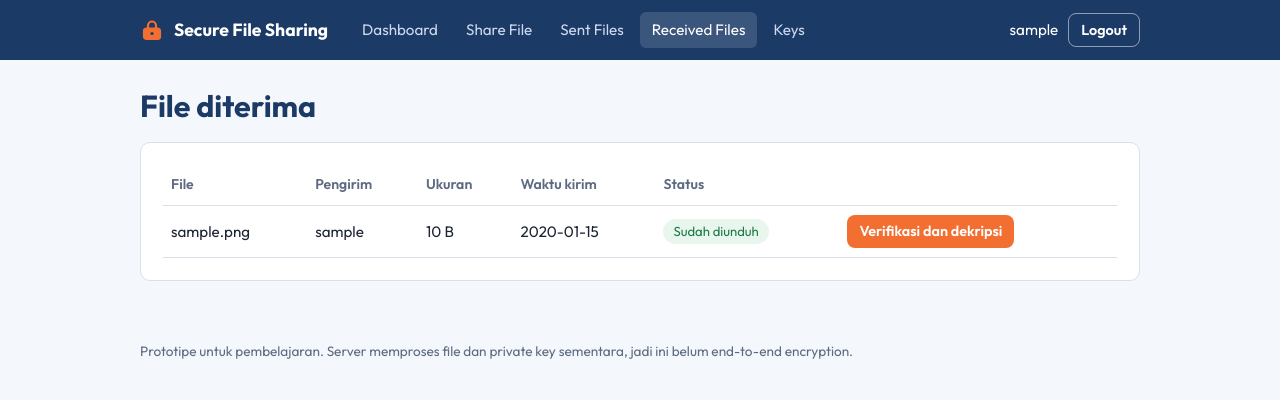
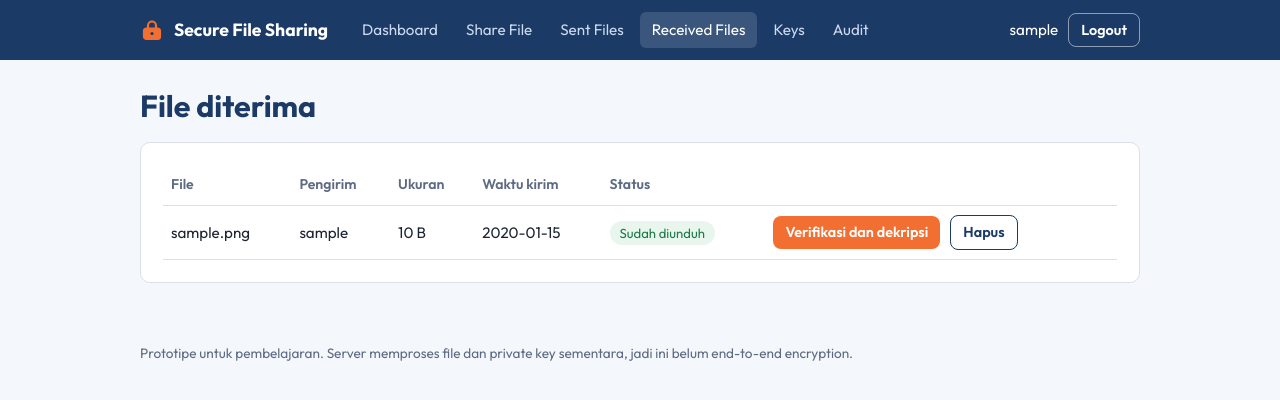
Before and after one commit to tonyyputra/secure-file-sharing, a Flask app: page /received in a window 1280 px wide. Shown: the top 400 px of the page. Run offline with Flask 3, Linux system fonts and the light colour scheme; the visitor is signed in with stand-in values (Sample User, id 1); tables that the repository leaves empty hold one stand-in row (values such as "Sample post").

Commit message:
feat: jejak audit, penghapusan paket, pagination, dan penanda file baru
Jejak audit. Tabel audit_log baru mencatat register, login berhasil dan
gagal, logout, pengiriman berhasil dan gagal, dekripsi berhasil dan
gagal beserta tahap kegagalannya, pembuatan ulang kunci, dan
penghapusan. Sebelumnya aplikasi mengklaim tanda tangan digital sebagai
bukti pengirim, padahal tidak ada catatan siapa melakukan apa dan kapan,
sehingga klaim non-repudiation tidak punya dasar. Halaman /audit
menampilkan jejak milik pengguna sendiri saja.

Penghapusan paket. Route /files/<id>/delete menghapus berkas .sfs dari
disk sekaligus barisnya di basis data. Pengirim memakainya untuk menarik
kembali kiriman, penerima untuk membersihkan file yang sudah diunduh.
Sebelumnya paket menumpuk di data/packages tanpa cara menghapus.

Pagination. /sent, /received, dan /audit dibatasi PER_PAGE=20 baris.
Dashboard hanya menampilkan DASHBOARD_RECENT=5 baris terbaru, dan karena
daftarnya kini dibatasi, angka ringkasan dihitung lewat query COUNT
terpisah supaya tetap menunjukkan jumlah sebenarnya.

Penanda file baru. Jumlah file yang belum dibuka tampil sebagai badge di
menu Received Files. Sebelumnya penerima tidak punya cara mengetahui ada
file masuk selain membuka halaman itu secara berkala.

(cherry picked from commit dd41d9c08914063e1750afe9663c591d742b2e06)

```diff
--- a/app.py
+++ b/app.py
@@ -26,6 +26,9 @@ DATA_DIR = os.environ.get("SFS_DATA_DIR", os.path.join(BASE_DIR, "data"))
 STORAGE_DIR = os.path.join(DATA_DIR, "packages")
 DB_PATH = os.path.join(DATA_DIR, "sfs.db")
 os.makedirs(STORAGE_DIR, exist_ok=True)
+
+PER_PAGE = 20          # baris per halaman pada daftar file dan audit log
+DASHBOARD_RECENT = 5   # jumlah baris ringkasan di dashboard
 
 MAX_FILE_MB = 10
 MAX_KEY_BYTES = 20 * 1024
@@ -59,6 +62,17 @@ CREATE TABLE IF NOT EXISTS user_keys (
     signing_public_key TEXT NOT NULL,
     created_at TEXT NOT NULL
 );
+CREATE TABLE IF NOT EXISTS audit_log (
+    id INTEGER PRIMARY KEY AUTOINCREMENT,
+    created_at TEXT NOT NULL,
+    user_id INTEGER,
+    username TEXT,
+    action TEXT NOT NULL,
+    file_id INTEGER,
+    detail TEXT,
+    ip TEXT
+);
+CREATE INDEX IF NOT EXISTS idx_audit_user ON audit_log(user_id, id DESC);
 CREATE TABLE IF NOT EXISTS shared_files (
     id INTEGER PRIMARY KEY AUTOINCREMENT,
     sender_id INTEGER NOT NULL REFERENCES users(id),
@@ -116,6 +130,28 @@ def now():
     return datetime.now().strftime("%Y-%m-%d %H:%M:%S")
 
 
+def audit(action, file_id=None, detail=None, user=None):
+    """Catat satu peristiwa ke audit_log.
+
+    Tanda tangan digital hanya bermakna sebagai bukti (non-repudiation) bila
+    ada catatan siapa melakukan apa dan kapan, termasuk percobaan yang gagal.
+    Pemanggil bertanggung jawab melakukan commit.
+    """
+    u = user if user is not None else getattr(g, "user", None)
+    get_db().execute(
+        "INSERT INTO audit_log(created_at, user_id, username, action, file_id, detail, ip) VALUES(?,?,?,?,?,?,?)",
+        (now(), u["id"] if u else None, u["username"] if u else None,
+         action, file_id, detail, request.remote_addr))
+
+
+def paginate(count_sql, params):
+    """Return (page, pages, total, offset) berdasarkan parameter ?page=."""
+    total = get_db().execute(count_sql, params).fetchone()[0]
+    pages = max(1, (total + PER_PAGE - 1) // PER_PAGE)
+    page = min(max(1, request.args.get("page", 1, type=int) or 1), pages)
+    return page, pages, total, PER_PAGE * (page - 1)
+
+
 # ------------------------------------------------------------------ keamanan dasar
 @app.before_request
 def load_user_and_check_csrf():
@@ -142,7 +178,19 @@ def security_headers(resp):
 
 @app.context_processor
 def inject_helpers():
-    return {"csrf_input": lambda: Markup('<input type="hidden" name="csrf_token" value="%s">' % session.get("csrf", ""))}
+    def inbox_count():
+        """Jumlah file yang dikirim ke pengguna dan belum pernah dibuka, untuk
+        penanda di menu. Tanpa ini penerima tidak punya cara tahu ada file baru."""
+        if getattr(g, "user", None) is None:
+            return 0
+        return get_db().execute(
+            "SELECT COUNT(*) FROM shared_files WHERE recipient_id=? AND status='sent'",
+            (g.user["id"],)).fetchone()[0]
+
+    return {
+        "csrf_input": lambda: Markup('<input type="hidden" name="csrf_token" value="%s">' % session.get("csrf", "")),
+        "inbox_count": inbox_count,
+    }
 
 
 @app.template_filter("filesize")
@@ -289,6 +337,8 @@ def register():
             flash("Username atau email sudah dipakai.", "error")
             return render_template("register.html", username=username, email=email)
         issue_keys(cur.lastrowid, passphrase)
+        audit("register", detail="username=%s" % username,
+              user={"id": cur.lastrowid, "username": username})
         db.commit()
         session.clear()
         session["user_id"] = cur.lastrowid
@@ -313,16 +363,23 @@ def login():
         ok = check_password_hash(stored_hash, password)
         if user and ok:
             login_record_success(username)
+            audit("login_ok", user=user)
+            get_db().commit()
             session.clear()
             session["user_id"] = user["id"]
             return redirect(url_for("dashboard"))
         login_record_failure(username)
+        audit("login_fail", detail="username=%s" % username[:60],
+              user=user if user else None)
+        get_db().commit()
         flash("Username atau password salah.", "error")
     return render_template("login.html")
 
 
 @app.route("/logout", methods=["POST"])
 def logout():
+    audit("logout")
+    get_db().commit()
     session.clear()
     return redirect(url_for("login"))
 
@@ -339,23 +396,73 @@ FROM shared_files s JOIN users su ON su.id = s.sender_id JOIN users ru ON ru.id
 def dashboard():
     db = get_db()
     uid = g.user["id"]
-    sent = db.execute(FILE_QUERY + " WHERE s.sender_id=? ORDER BY s.id DESC", (uid,)).fetchall()
-    received = db.execute(FILE_QUERY + " WHERE s.recipient_id=? ORDER BY s.id DESC", (uid,)).fetchall()
-    return render_template("dashboard.html", sent=sent, received=received)
+    sent = db.execute(FILE_QUERY + " WHERE s.sender_id=? ORDER BY s.id DESC LIMIT ?",
+                      (uid, DASHBOARD_RECENT)).fetchall()
+    received = db.execute(FILE_QUERY + " WHERE s.recipient_id=? ORDER BY s.id DESC LIMIT ?",
+                          (uid, DASHBOARD_RECENT)).fetchall()
+    # Daftar di atas sengaja dibatasi, jadi jumlah total dihitung terpisah.
+    counts = db.execute(
+        """SELECT
+             (SELECT COUNT(*) FROM shared_files WHERE sender_id=?)                        AS sent,
+             (SELECT COUNT(*) FROM shared_files WHERE recipient_id=?)                     AS received,
+             (SELECT COUNT(*) FROM shared_files WHERE recipient_id=? AND status='sent')   AS unopened""",
+        (uid, uid, uid)).fetchone()
+    return render_template("dashboard.html", sent=sent, received=received, counts=counts)
 
 
 @app.route("/sent")
 @login_required
 def sent_files():
-    rows = get_db().execute(FILE_QUERY + " WHERE s.sender_id=? ORDER BY s.id DESC", (g.user["id"],)).fetchall()
-    return render_template("sent.html", rows=rows)
+    uid = g.user["id"]
+    page, pages, total, off = paginate("SELECT COUNT(*) FROM shared_files WHERE sender_id=?", (uid,))
+    rows = get_db().execute(FILE_QUERY + " WHERE s.sender_id=? ORDER BY s.id DESC LIMIT ? OFFSET ?",
+                            (uid, PER_PAGE, off)).fetchall()
+    return render_template("sent.html", rows=rows, page=page, pages=pages, total=total)
 
 
 @app.route("/received")
 @login_required
 def received_files():
-    rows = get_db().execute(FILE_QUERY + " WHERE s.recipient_id=? ORDER BY s.id DESC", (g.user["id"],)).fetchall()
-    return render_template("received.html", rows=rows)
+    uid = g.user["id"]
+    page, pages, total, off = paginate("SELECT COUNT(*) FROM shared_files WHERE recipient_id=?", (uid,))
+    rows = get_db().execute(FILE_QUERY + " WHERE s.recipient_id=? ORDER BY s.id DESC LIMIT ? OFFSET ?",
+                            (uid, PER_PAGE, off)).fetchall()
+    return render_template("received.html", rows=rows, page=page, pages=pages, total=total)
+
+
+@app.route("/audit")
+@login_required
+def audit_trail():
+    """Jejak audit milik pengguna sendiri."""
+    uid = g.user["id"]
+    page, pages, total, off = paginate("SELECT COUNT(*) FROM audit_log WHERE user_id=?", (uid,))
+    rows = get_db().execute("SELECT * FROM audit_log WHERE user_id=? ORDER BY id DESC LIMIT ? OFFSET ?",
+                            (uid, PER_PAGE, off)).fetchall()
+    return render_template("audit.html", rows=rows, page=page, pages=pages, total=total)
+
+
+@app.route("/files/<int:file_id>/delete", methods=["POST"])
+@login_required
+def delete_file(file_id):
+    """Hapus paket .sfs beserta catatannya. Pengirim memakainya untuk menarik
+    kembali kiriman, penerima untuk membersihkan file yang sudah diunduh."""
+    db = get_db()
+    row = db.execute("SELECT * FROM shared_files WHERE id=?", (file_id,)).fetchone()
+    if row is None:
+        abort(404, "File tidak ditemukan.")
+    if g.user["id"] not in (row["sender_id"], row["recipient_id"]):
+        abort(403, "Anda tidak memiliki hak akses ke file ini.")
+    try:
+        os.remove(os.path.join(STORAGE_DIR, os.path.basename(row["stored_filename"])))
+    except OSError:
+        pass  # paket sudah tidak ada di disk; catatan tetap dihapus
+    db.execute("DELETE FROM shared_files WHERE id=?", (file_id,))
+    audit("delete", file_id=file_id,
+          detail="peran=%s, file=%s" % ("pengirim" if row["sender_id"] == g.user["id"] else "penerima",
+                                        row["original_filename"]))
+    db.commit()
+    flash("Paket %s dihapus dari server." % row["original_filename"], "success")
+    return safe_redirect_back("dashboard")
 
 
 # ------------------------------------------------------------------ share file
@@ -416,6 +523,8 @@ def share():
         package, timings = cs.build_package(data, filename, g.user["username"], rec["username"],
                                             rec["encryption_public_key"], sig_priv)
     except cs.CryptoError as e:
+        audit("share_fail", detail="tahap=%s, penerima=%s" % (e.step, rec["username"]))
+        db.commit()
         return fail("%s: %s" % (e.step, e.message))
 
     stored = uuid.uuid4().hex + ".sfs"  # nama acak di server
@@ -424,6 +533,8 @@ def share():
     db.execute("""INSERT INTO shared_files(sender_id, recipient_id, original_filename, stored_filename,
                   file_size, package_path, created_at, status) VALUES(?,?,?,?,?,?,?,'sent')""",
                (g.user["id"], rec["id"], filename, stored, len(data), os.path.join("packages", stored), now()))
+    audit("share_ok", file_id=db.execute("SELECT last_insert_rowid()").fetchone()[0],
+          detail="penerima=%s, file=%s, ukuran=%d" % (rec["username"], filename, len(data)))
     db.commit()
     flash("File %s terenkripsi, ditandatangani, dan dikirim ke %s." % (filename, rec["username"]), "success")
     return render_template("share.html", recipients=_recipients(), selected="", timings=timings)
@@ -477,9 +588,12 @@ def decrypt(file_id):
         plaintext, _manifest, _t = cs.open_package(package, sender_keys["signing_public_key"], enc_priv,
                                                    row["sender_name"], row["recipient_name"])
     except cs.CryptoError as e:
+        audit("decrypt_fail", file_id=file_id, detail="tahap=%s" % e.step)
+        db.commit()
         return fail(e.step, e.message)
 
     db.execute("UPDATE shared_files SET status='downloaded' WHERE id=?", (file_id,))
+    audit("decrypt_ok", file_id=file_id, detail="file=%s" % row["original_filename"])
     db.commit()
     return send_file(io.BytesIO(plaintext), as_attachment=True, download_name=row["original_filename"],
                      mimetype="application/octet-stream")
@@ -526,6 +640,7 @@ def key_regenerate():
         flash("Passphrase minimal 8 karakter.", "error")
     else:
         issue_keys(g.user["id"], passphrase)
+        audit("keys_regenerate")
         get_db().commit()
         flash("Pasangan kunci baru dibuat. File lama yang ditujukan ke Anda tidak bisa dibuka lagi dengan kunci baru.", "success")
     return redirect(url_for("keys"))
--- a/static/style.css
+++ b/static/style.css
@@ -62,6 +62,8 @@ th{color:var(--muted);font-weight:600;font-size:.88rem}
 .compact td:last-child{text-align:right;font-variant-numeric:tabular-nums}
 .tag{display:inline-block;padding:2px 10px;border-radius:99px;font-size:.82rem;background:#e3eefa;color:var(--navy)}
 .tag.downloaded{background:var(--ok-bg);color:var(--ok)}
+.badge{display:inline-block;min-width:18px;padding:0 6px;border-radius:99px;background:var(--orange);color:#fff;font-size:.78rem;font-weight:700;text-align:center;line-height:18px}
+.pager{margin:14px 0 0;gap:14px}
 
 .flash{padding:12px 16px;border-radius:8px;margin-bottom:16px;border:1px solid}
 .flash.success{background:var(--ok-bg);color:var(--ok);border-color:#b9e0c9}
--- /dev/null
+++ b/templates/_pager.html
@@ -0,0 +1,7 @@
+{% if pages > 1 %}
+<p class="row pager">
+  {% if page > 1 %}<a class="btn ghost small" href="{{ url_for(request.endpoint, page=page-1) }}">&larr; Sebelumnya</a>{% endif %}
+  <span class="muted">Halaman {{ page }} dari {{ pages }} &middot; {{ total }} baris</span>
+  {% if page < pages %}<a class="btn ghost small" href="{{ url_for(request.endpoint, page=page+1) }}">Berikutnya &rarr;</a>{% endif %}
+</p>
+{% endif %}
--- a/templates/base.html
+++ b/templates/base.html
@@ -18,8 +18,9 @@
       <a href="{{ url_for('dashboard') }}" class="{{ 'on' if request.endpoint == 'dashboard' }}">Dashboard</a>
       <a href="{{ url_for('share') }}" class="{{ 'on' if request.endpoint == 'share' }}">Share File</a>
       <a href="{{ url_for('sent_files') }}" class="{{ 'on' if request.endpoint == 'sent_files' }}">Sent Files</a>
-      <a href="{{ url_for('received_files') }}" class="{{ 'on' if request.endpoint in ('received_files','decrypt') }}">Received Files</a>
+      <a href="{{ url_for('received_files') }}" class="{{ 'on' if request.endpoint in ('received_files','decrypt') }}">Received Files{% set n = inbox_count() %}{% if n %} <span class="badge">{{ n }}</span>{% endif %}</a>
       <a href="{{ url_for('keys') }}" class="{{ 'on' if request.endpoint == 'keys' }}">Keys</a>
+      <a href="{{ url_for('audit_trail') }}" class="{{ 'on' if request.endpoint == 'audit_trail' }}">Audit</a>
     </nav>
     <form method="post" action="{{ url_for('logout') }}" class="who">
       {{ csrf_input() }}
--- a/templates/received.html
+++ b/templates/received.html
@@ -7,8 +7,12 @@
 <table><tr><th>File</th><th>Pengirim</th><th>Ukuran</th><th>Waktu kirim</th><th>Status</th><th></th></tr>
 {% for r in rows %}<tr><td>{{ r.original_filename }}</td><td>{{ r.sender_name }}</td><td>{{ r.file_size|filesize }}</td><td>{{ r.created_at }}</td>
 <td><span class="tag {{ r.status }}">{{ 'Sudah diunduh' if r.status == 'downloaded' else 'Belum dibuka' }}</span></td>
-<td><a class="btn small" href="{{ url_for('decrypt', file_id=r.id) }}">Verifikasi dan dekripsi</a></td></tr>{% endfor %}
+<td class="row"><a class="btn small" href="{{ url_for('decrypt', file_id=r.id) }}">Verifikasi dan dekripsi</a>
+<form method="post" action="{{ url_for('delete_file', file_id=r.id) }}" class="inline"
+      onsubmit="return confirm('Hapus paket {{ r.original_filename }} dari server? Tindakan ini tidak bisa dibatalkan.')">
+  {{ csrf_input() }}<button class="btn ghost small">Hapus</button></form></td></tr>{% endfor %}
 </table>
+{% include "_pager.html" %}
 {% else %}<p class="muted">Belum ada file yang dikirim kepada Anda.</p>{% endif %}
 </section>
 {% endblock %}
```
Also changed, not shown: templates/audit.html (added, +24 -0 lines), templates/dashboard.html (+7 -5 lines), templates/sent.html (+6 -2 lines).
